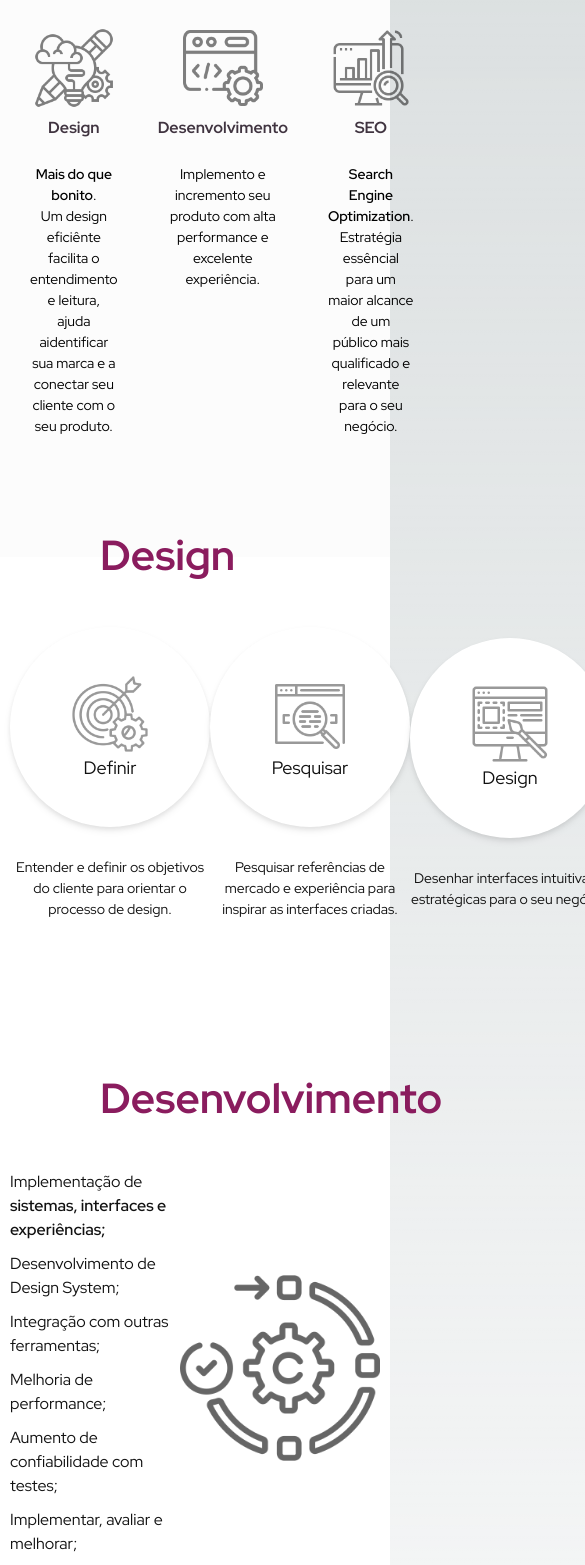
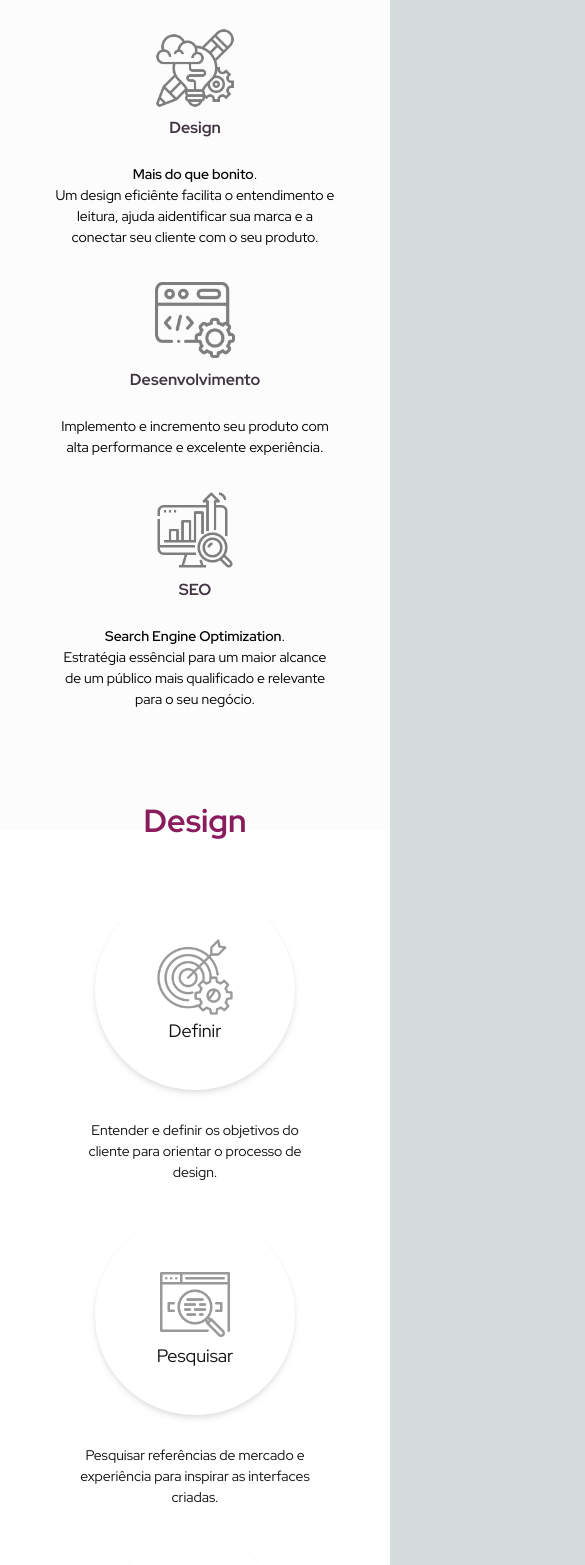
Before and after one commit to cmoutella/next-portfolio, a Next.js app: page /business in a window 390 px wide. Shown: the part 432-1997 px from the top of the page, 585 px wide, since content can reach past the window. Built offline with nearby package versions, Linux system fonts and the light colour scheme.

Commit message:
fix(Business): fix spacings and sizes

```diff
--- a/src/pageComponents/business/ContentNavigation.tsx
+++ b/src/pageComponents/business/ContentNavigation.tsx
@@ -30,8 +30,8 @@ const ContentNavigation = () => {
 
   return (
     <div className="pt-[60px] pb-[120px]">
-      <div className="container flex justify-around">
-        <div className="mx-[20px] w-[280px] flex flex-col items-center justify-start">
+      <div className="container flex flex-col md:flex-row justify-around items-center">
+        <div className="md:mx-[20px] w-[280px] flex flex-col items-center justify-start mb-[32px] md:mb-0">
           <ItemHeader
             title={text.services.navigation.design.title}
             image={{
@@ -46,7 +46,7 @@ const ContentNavigation = () => {
             }}
           ></p>
         </div>
-        <div className="mx-[20px] w-[280px] flex flex-col items-center justify-start">
+        <div className="md:mx-[20px] w-[280px] flex flex-col items-center justify-start mb-[32px] md:mb-0">
           <ItemHeader
             title={text.services.navigation.development.title}
             image={{
@@ -61,7 +61,7 @@ const ContentNavigation = () => {
             }}
           ></p>
         </div>
-        <div className="mx-[20px] w-[280px] flex flex-col items-center justify-start">
+        <div className="md:mx-[20px] w-[280px] flex flex-col items-center justify-start">
           <ItemHeader
             title={text.services.navigation.seo.title}
             image={{ src: seoImg, alt: text.services.navigation.seo.alt }}
--- a/src/pageComponents/business/DesignProcess.tsx
+++ b/src/pageComponents/business/DesignProcess.tsx
@@ -10,8 +10,8 @@ const DesignProcess = ({
   description: string;
 }) => {
   return (
-    <div className="w-[230px] flex flex-col justify-center">
-      <div className="rounded-full flex flex-col justify-center items-center bg-white w-[200px] h-[200px] drop-shadow-md mb-[30px]">
+    <div className="w-[230px] flex flex-col justify-center items-center mb-[32px] md:mb-0">
+      <div className="flex flex-col justify-center items-center w-[200px] h-[200px] /// mb-[30px] /// bg-white drop-shadow-md rounded-full ">
         <Image
           src={icon}
           alt="ícone ilustrativo"
--- a/src/pageComponents/business/Section.tsx
+++ b/src/pageComponents/business/Section.tsx
@@ -9,8 +9,11 @@ const PageSection = ({
 }) => {
   return (
     <article className="bg-white">
-      <div className="container relative pt-[70px] pb-[180px] max-w-[1100px]">
-        <h4 className="absolute top-[-33px] left-[100px] text-[42px] text-primary-dark font-bold">
+      <div className="container relative pt-[60px] pb-[120px] md:pt-[70px] md:pb-[180px] max-w-[1100px]">
+        <h4
+          className="absolute top-[-33px] left-[50%] md:left-[100px] text-[32px] md:text-[42px] text-primary-dark text-center font-bold"
+          style={{ transform: "translateX(-50%)" }}
+        >
           {title}
         </h4>
         {children}
--- a/src/pages/business.tsx
+++ b/src/pages/business.tsx
@@ -33,9 +33,11 @@ export default function Services() {
           backgroundStyles: "h-[400px]",
         }}
       />
+
       <ContentNavigation />
+
       <PageSection title={content.services.design.title}>
-        <div className="flex justify-around items-center text-gray-darker">
+        <div className="flex flex-col md:flex-row justify-center md:justify-around items-center text-gray-darker">
           <DesignProcess
             name={content.services.design.content.define.title}
             icon={targetImg}
@@ -53,14 +55,15 @@ export default function Services() {
           />
         </div>
       </PageSection>
+
       <PageSection title={content.services.development.title}>
-        <div className="flex justify-around items-center text-gray-darker">
-          <div>
+        <div className="flex flex-col-reverse md:flex-row justify-around items-center text-gray-darker">
+          <div className="max-w-[250px] md:max-w-[400px]">
             {content.services.development.content.map(
               (item: string, index: number) => (
                 <p
                   key={index}
-                  className="mb-[10px] text-[16px]"
+                  className="mb-[10px] text-[14px] md:text-[16px]"
                   dangerouslySetInnerHTML={{
                     __html: item,
                   }}
@@ -68,28 +71,33 @@ export default function Services() {
               )
             )}
           </div>
+          <div className="w-[150px] md:w-[200px] mb-[24px] md:mb-0">
             <Image
               src={processImg}
               alt={content.services.development.alt}
-            width={200}
               className="opacity-60"
             />
           </div>
+        </div>
       </PageSection>
+
       <PageSection title={content.services.seo.title}>
-        <div className="flex justify-around items-center text-gray-darker">
-          <div className="max-w-[400px]">
-            <p className="mb-[20px]">{content.services.seo.description}</p>
+        <div className="flex flex-col-reverse md:flex-row justify-around items-center text-gray-darker">
+          <div className="max-w-[250px] md:max-w-[400px]">
+            <p className="mb-[20px] text-[14px] md:text-[16px]">
+              {content.services.seo.description}
+            </p>
             {content.services.seo.content.map((item: string, index: number) => (
               <p
                 key={index}
-                className="mb-[8px] text-[16px]"
+                className="mb-[8px] text-[14px] md:text-[16px] font-medium"
                 dangerouslySetInnerHTML={{
                   __html: item,
                 }}
               ></p>
             ))}
           </div>
+          <div className="w-[150px] md:w-[200px] mb-[24px] md:mb-0">
             <Image
               src={analysisImg}
               alt={content.services.seo.alt}
@@ -97,6 +105,7 @@ export default function Services() {
               className="opacity-60"
             />
           </div>
+        </div>
       </PageSection>
     </Template>
   );
```
Lines whose indentation alone changed are shown as unchanged.
